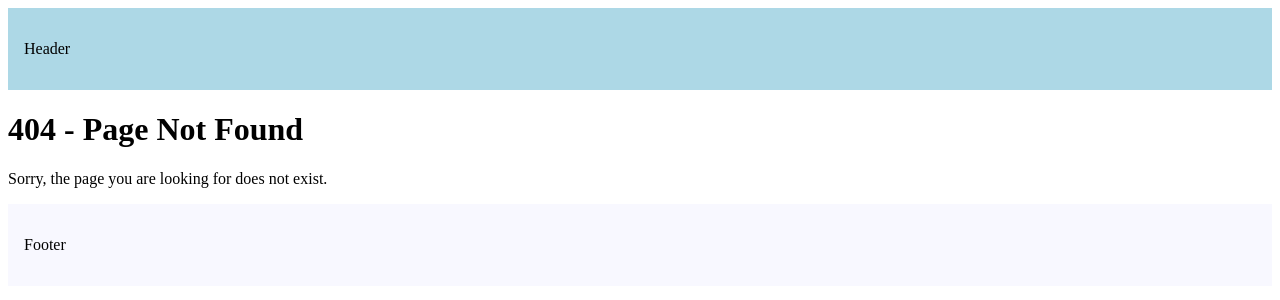
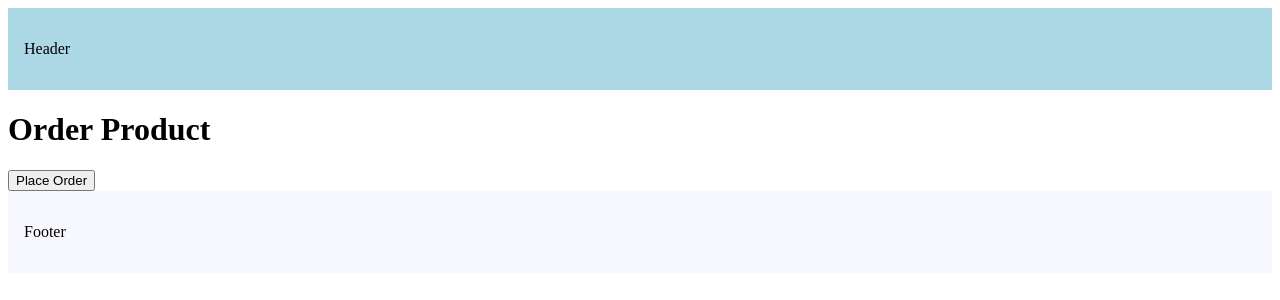
Before and after one commit to BRV12G/next-tut, a Next.js app: page /order-product in a window 1280 px wide. Before the commit this address had no page. Shown: the top 300 px of the page. Built offline with nearby package versions, Linux system fonts and the light colour scheme.

Commit message:
feat: routing programaticallusing use router

```diff
--- /dev/null
+++ b/src/app/order-product/page.tsx
@@ -0,0 +1,18 @@
+"use client"
+import { useRouter } from "next/navigation"
+
+export default function OrderProduct() {
+    const router = useRouter();
+
+    const handleClick = () => {
+        console.log("placing your order");
+        router.push("/");
+    }
+    return (
+        <div>
+            <h1>Order Product</h1>
+            <button onClick={handleClick}>Place Order</button>
+        </div>
+
+    )
+}
```
